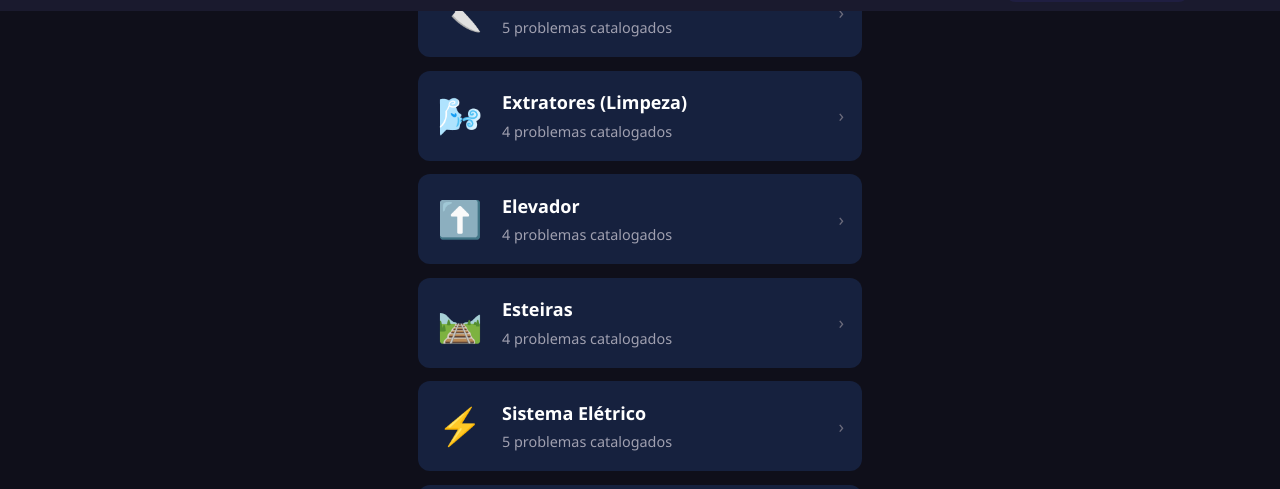
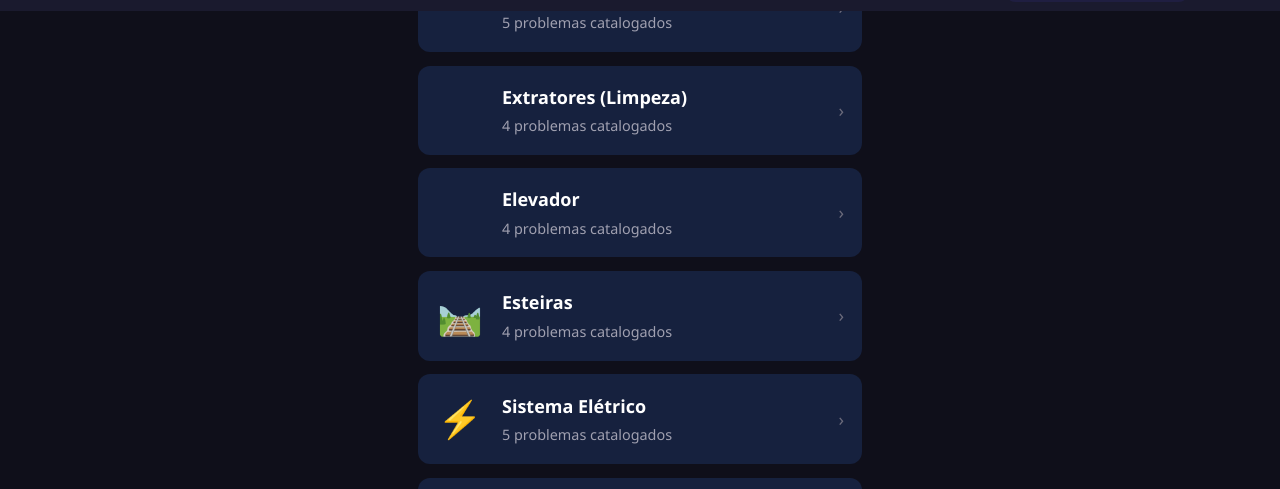
Before and after one commit to LucasPereira86/manutencao, a plain HTML site: page pages/diagnostico.html in a window 1280 px wide. Shown: the part 789-1278 px from the top of the page. Drawn offline with Linux system fonts and the light colour scheme.

Commit message:
Remover emojis de diagnostico.js e diagnostico.html

```diff
--- a/js/diagnostico.js
+++ b/js/diagnostico.js
@@ -5,7 +5,7 @@ const DIAGNOSTICOS = {
         {
             id: 'motor',
             nome: 'Motor',
-            icone: '🔥',
+            icone: '',
             problemas: [
                 {
                     id: 'motor_nao_liga',
@@ -228,7 +228,7 @@ const DIAGNOSTICOS = {
         {
             id: 'hidraulico',
             nome: 'Sistema Hidráulico',
-            icone: '💧',
+            icone: '',
             problemas: [
                 {
                     id: 'hidr_lento',
@@ -344,7 +344,7 @@ const DIAGNOSTICOS = {
         {
             id: 'corte_base',
             nome: 'Corte de Base',
-            icone: '⚔️',
+            icone: '',
             problemas: [
                 {
                     id: 'corte_ruim',
@@ -439,7 +439,7 @@ const DIAGNOSTICOS = {
         {
             id: 'divisores',
             nome: 'Divisores de Linha',
-            icone: '🌿',
+            icone: '',
             problemas: [
                 {
                     id: 'div_nao_deita',
@@ -513,7 +513,7 @@ const DIAGNOSTICOS = {
         {
             id: 'rolos',
             nome: 'Rolos Alimentadores',
-            icone: '🔄',
+            icone: '',
             problemas: [
                 {
                     id: 'rolo_nao_puxa',
@@ -570,7 +570,7 @@ const DIAGNOSTICOS = {
         {
             id: 'picador',
             nome: 'Sistema Picador',
-            icone: '🔪',
+            icone: '',
             problemas: [
                 {
                     id: 'pic_tolete_grande',
@@ -662,7 +662,7 @@ const DIAGNOSTICOS = {
         {
             id: 'extratores',
             nome: 'Extratores (Limpeza)',
-            icone: '🌬️',
+            icone: '',
             problemas: [
                 {
                     id: 'ext_nao_limpa',
@@ -735,7 +735,7 @@ const DIAGNOSTICOS = {
         {
             id: 'elevador',
             nome: 'Elevador',
-            icone: '⬆️',
+            icone: '',
             problemas: [
                 {
                     id: 'elev_nao_gira',
--- a/pages/diagnostico.html
+++ b/pages/diagnostico.html
@@ -309,7 +309,7 @@
 
         ${sistemaAtual.problemas.map(p => `
           <div class="problema-card" onclick="selecionarProblema('${p.id}')">
-            <div class="problema-sintoma">⚠️ ${p.sintoma}</div>
+            <div class="problema-sintoma">${p.sintoma}</div>
           </div>
         `).join('')}
       `;
@@ -339,7 +339,7 @@
         <button class="back-btn" onclick="voltarAnterior()">← Voltar</button>
 
         <div class="pergunta-container">
-          <div class="pergunta-texto">🤔 ${pergunta.texto}</div>
+          <div class="pergunta-texto">${pergunta.texto}</div>
 
           ${pergunta.opcoes.map((op, i) => `
             <button class="opcao-btn" onclick='processarResposta(${JSON.stringify(op)}, ${JSON.stringify(contexto)})'>
@@ -398,7 +398,7 @@
 
         <div class="solucao-container">
           <div class="solucao-header">
-            <span style="font-size: 1.5rem;">✅</span>
+            <span style="font-size: 1.5rem;"></span>
             <h3>${solucao.titulo}</h3>
           </div>
 
@@ -414,13 +414,13 @@
 
         <div class="mt-3">
           <button class="btn btn-primary btn-block" onclick="voltarInicio()">
-            🔍 Novo Diagnóstico
+            Novo Diagnóstico
           </button>
         </div>
 
         <div class="mt-2">
           <button class="btn btn-secondary btn-block" onclick="registrarDiagnostico()">
-            📋 Registrar este diagnóstico
+            Registrar este diagnóstico
           </button>
         </div>
       `;
```
